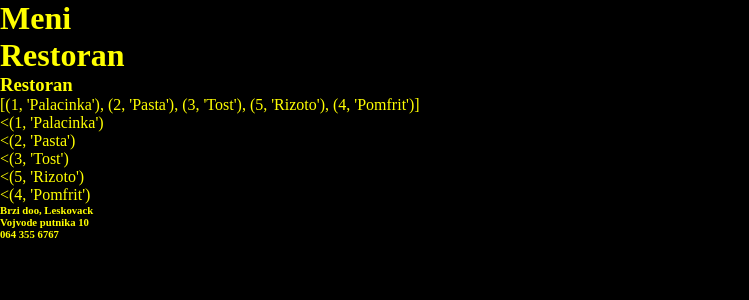
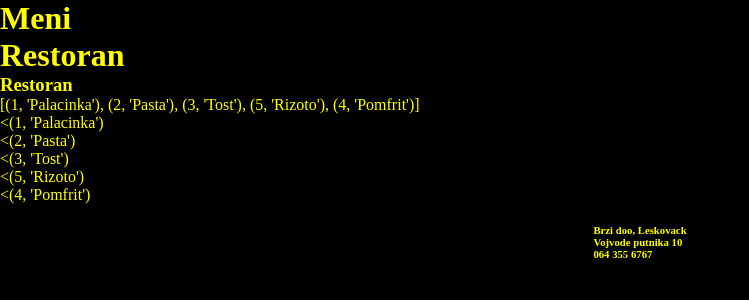
Before and after one commit to StefTheChef17/GitHub-1, a Flask app: page /restoran/1 in a window 1280 px wide. Shown: the top 300 px of the page, without its empty margins (0-749 px from the left). Run offline with Flask 3, Linux system fonts and the light colour scheme; data comes from the database, SQL or seed files in the repository.

Commit message:
Update style.css

```diff
--- a/static/style.css
+++ b/static/style.css
@@ -20,4 +20,24 @@ header{
   flex-direction: column;
   justify-content: space-between;
   align-items: center;
+
+  margin: 10px;
 }
+
+main{
+  display: flex;
+  flex-direction: column;
+  justify-content: space-between;
+  align-items: center;
+
+  background-color: darkmagenta;
+}
+
+footer{
+  display: flex;
+  flex-direction: column;
+  justify-content: space-between;
+  align-items: center;
+
+  margin: 20px;
+}
```
